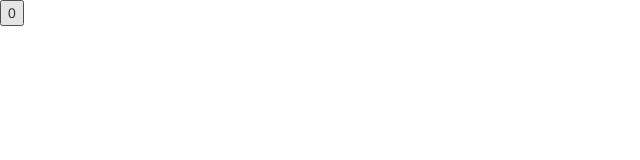
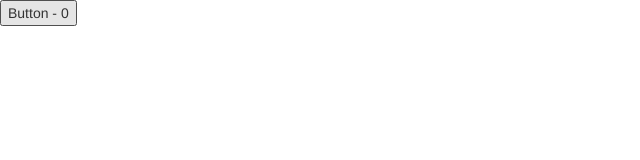
Before and after one commit to lporras/es6-react-setup, a React app: page / in a window 1280 px wide. Shown: the top 160 px of the page, without its empty margins (0-640 px from the left). Built offline with nearby package versions, Linux system fonts and the light colour scheme.

Commit message:
React Fundamentals: Higher Order Components (replaces Mixins)

```diff
--- a/App.js
+++ b/App.js
@@ -1,38 +1,45 @@
 import React from 'react';
 import ReactDOM from 'react-dom';
 
-class App extends React.Component {
+let Mixin = InnerComponent => class extends React.Component {
   constructor() {
     super();
     this.update = this.update.bind(this);
-    this.state = {increasing: false}
+    this.state = {val: 0}
   }
   update() {
-    ReactDOM.render(
-      <App val={this.props.val + 1} />,
-      document.getElementById('app')
-    );
+    this.setState({val: this.state.val + 1})
   }
-  componentWillReceiveProps(nextProps) {
-    this.setState({increasing: nextProps.val > this.props.val})
+  componentWillMount() {
+    console.log('will mount')
   }
-  shouldComponentUpdate(nextProps, nextState) {
-    return nextProps.val % 5 === 0;
+  render(){
+    return <InnerComponent
+      update={this.update}
+      {...this.state}
+      {...this.props} />
   }
-  componentDidUpdate(prevProps, prevState) {
-    console.log('prevProps', prevProps);
+  componentDidMount() {
+    console.log('mounted')
   }
+}
+
+const Button = (props) => <button
+                            onClick={props.update}>
+                            {props.txt} - {props.val}
+                          </button>
+
+let ButtonMixed = Mixin(Button)
+
+class App extends React.Component {
   render() {
-    console.log(this.state.increasing);
     return(
-      <button onClick={this.update}>
-        {this.props.val}
-      </button>
+      <div>
+        <ButtonMixed txt="Button"/>
+      </div>
     );
   }
 }
-
-App.defaultProps = { val: 0 }
 
 ReactDOM.render(
   <App />,
```
